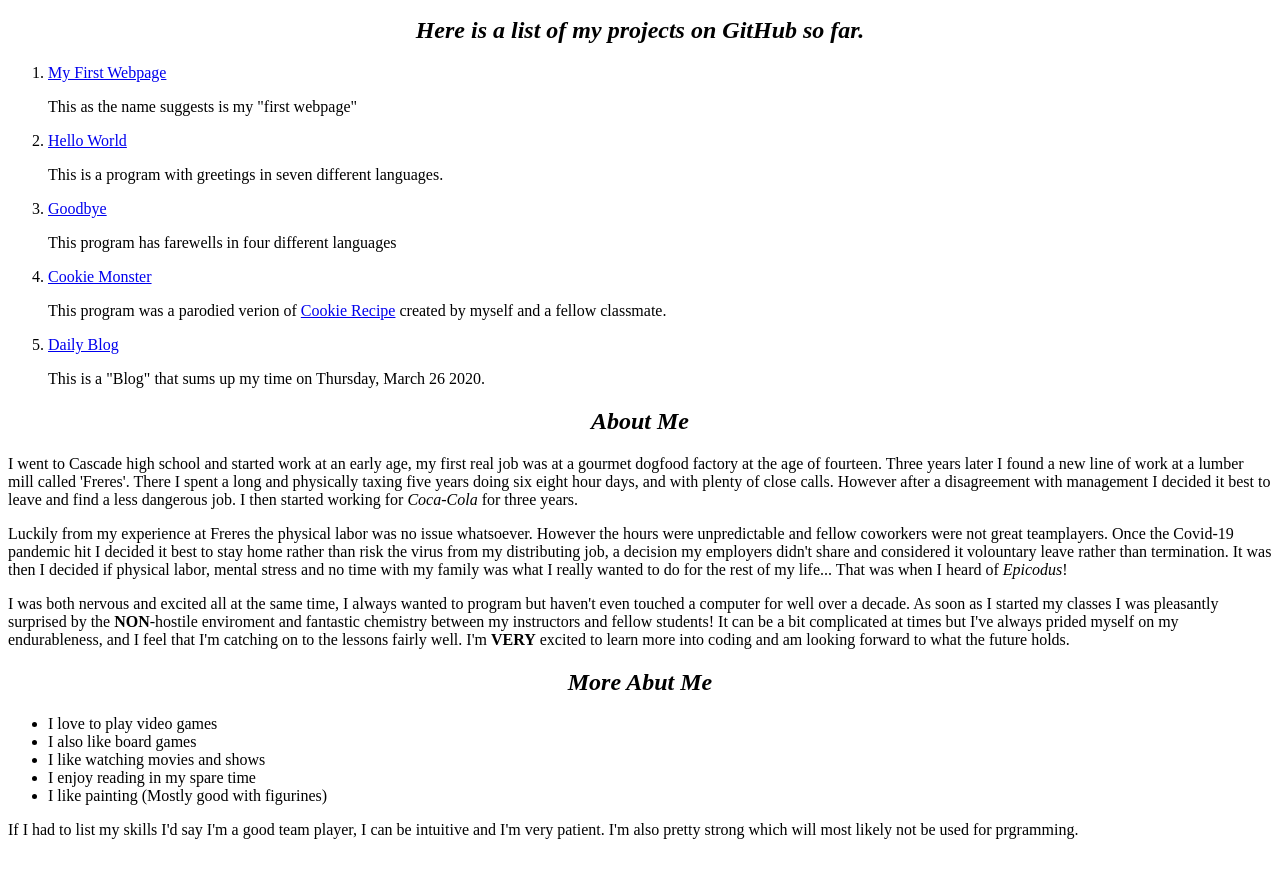
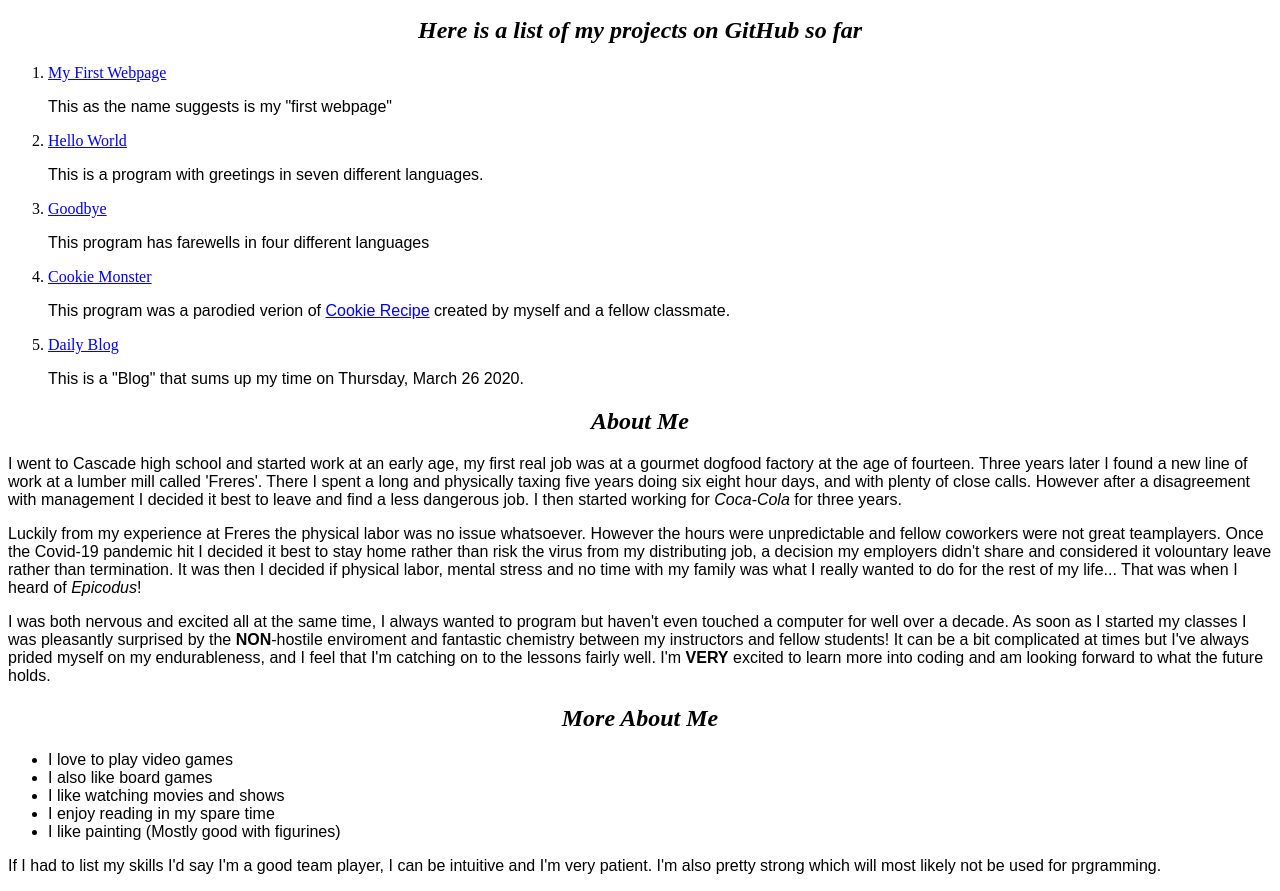
Before and after one commit to AJwoodrum/My-Portfolio, a plain HTML site: page index.html in a window 1280 px wide. Shown: the part 509-1400 px from the top of the page. Before the commit the page ends 1364 px from the top, so only its background shows below. Drawn offline with Linux system fonts and the light colour scheme.

Commit message:
add a few customizations into styles.css

```diff
--- a/css/styles.css
+++ b/css/styles.css
@@ -16,3 +16,11 @@ margin-left: auto;
 margin-right: auto;
 width: 50%;
 }
+
+p {
+    font-family: sans-serif;
+}
+
+ul {
+    font-family: fantasy;
+}
--- a/index.html
+++ b/index.html
@@ -9,7 +9,8 @@
     <h1>Welcome to my Portfolio</h1>
     <h2>My name is, Allen Woodrum</h2>
     <img src="images/Me & Dad.JPG" alt="A photo of Me (left) and my father (right).">
-<h2>Here is a list of my projects on GitHub so far.</h2>
+
+<h2>Here is a list of my projects on GitHub so far</h2>
 <ol>
         <li><a href=https://github.com/AJwoodrum/my-first-webpage.git>My First Webpage</a></li>
     <p>This as the name suggests is my "first webpage"</p>
@@ -28,7 +29,7 @@
     <p>Luckily from my experience at Freres the physical labor was no issue whatsoever. However the hours were unpredictable and fellow coworkers were not great teamplayers. Once the Covid-19 pandemic hit I decided it best to stay home rather than risk the virus from my distributing job, a decision my employers didn't share and considered it volountary leave rather than termination. It was then I decided if physical labor, mental stress and no time with my family was what I really wanted to do for the rest of my life... That was when I heard of <em>Epicodus</em>!</p>
     <p>I was both nervous and excited all at the same time, I always wanted to program but haven't even touched a computer for well over a decade. As soon as I started my classes I was pleasantly surprised by the <strong>NON</strong>-hostile enviroment and fantastic chemistry between my instructors and fellow students! It can be a bit complicated at times but I've always prided myself on my endurableness, and I feel that I'm catching on to the lessons fairly well. I'm <strong>VERY</strong> excited to learn more into coding and am looking forward to what the future holds.</p>
 
-    <h2>More Abut Me</h2>
+    <h2>More About Me</h2>
     <ul>
         <li>I love to play video games</li>
         <li>I also like board games</li>
@@ -38,8 +39,5 @@
     </ul>
     <p>If I had to list my skills I'd say I'm a good team player, I can be intuitive and I'm very patient. I'm also pretty strong which will most likely not be used for prgramming.</p>
 
-
-
-
 </body>
 </html>
```
